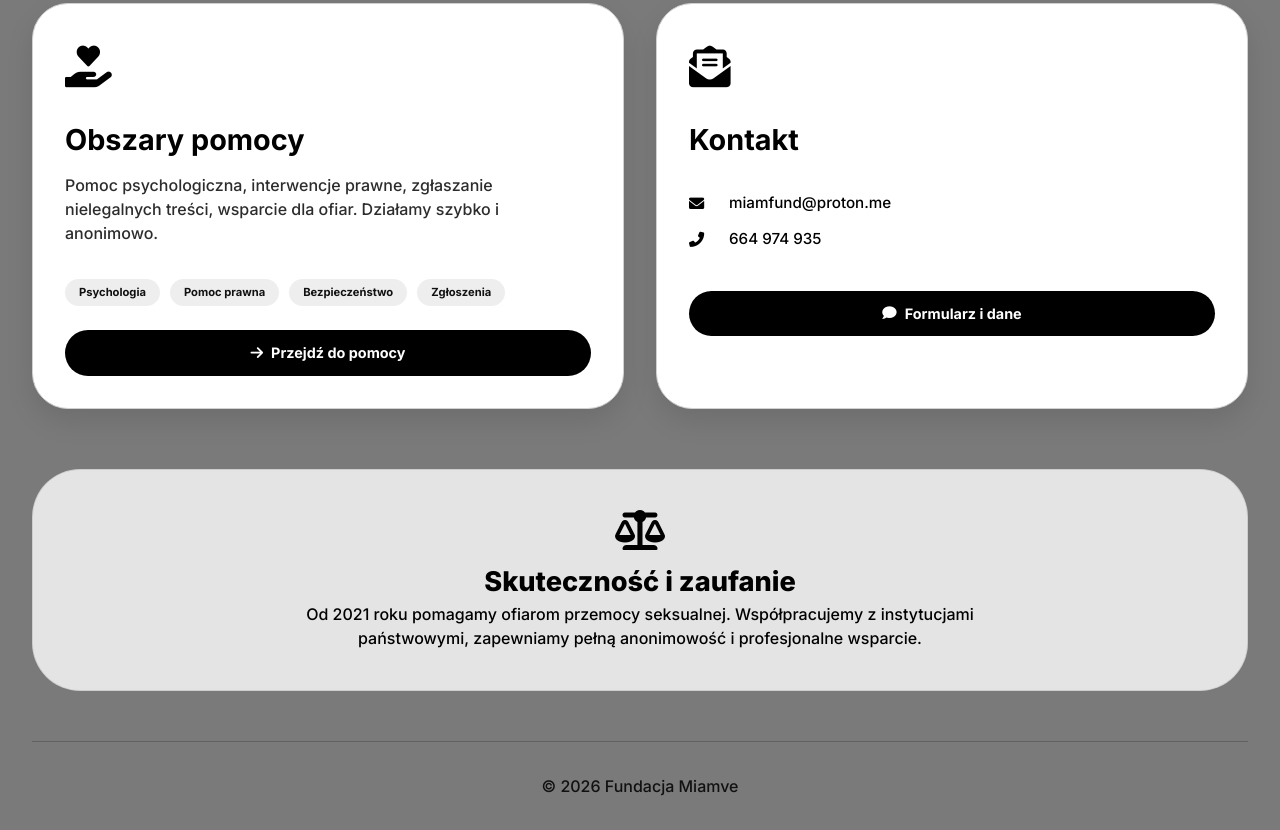
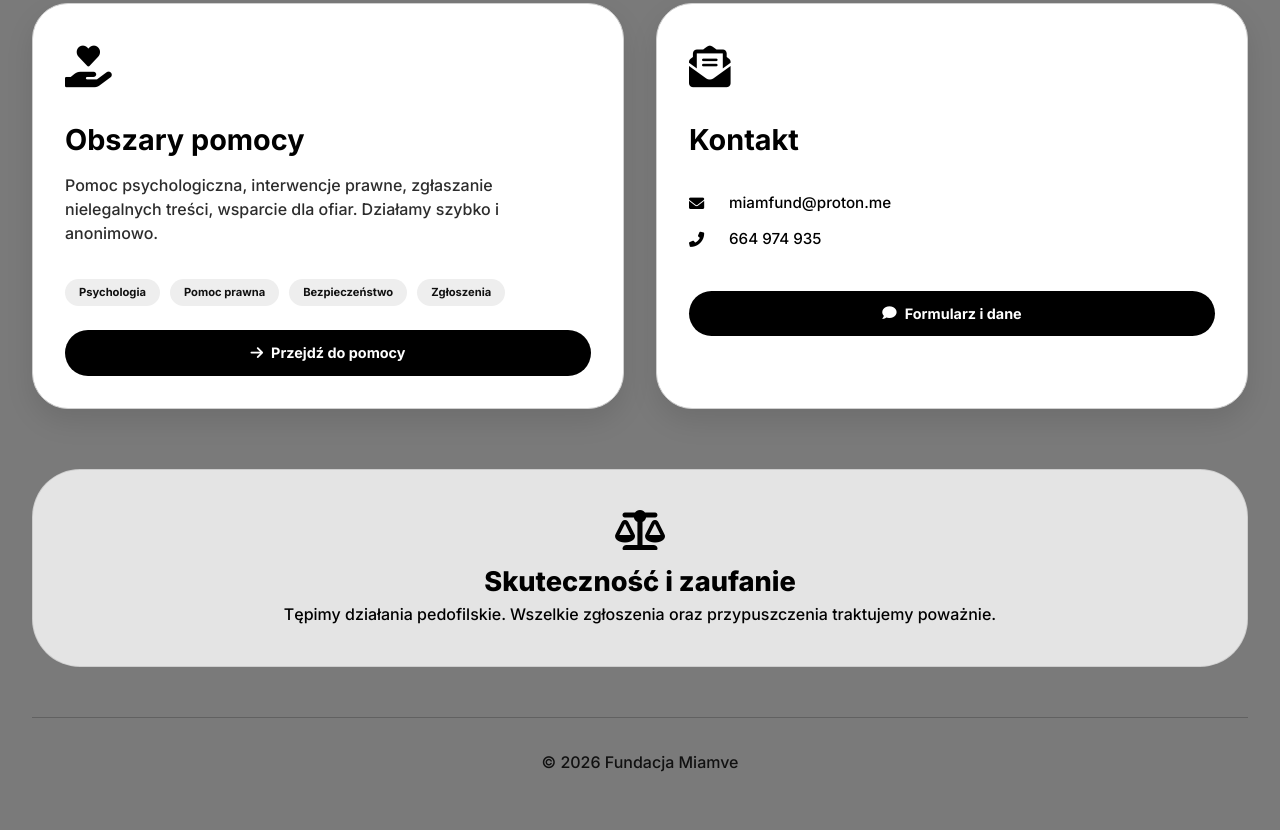
Before and after one commit to Ilonek/MiamVE-Bio, a plain HTML site: page index.html in a window 1280 px wide. Shown: the part 941-1771 px from the top of the page. After the commit the page ends 1747 px from the top, so only its background shows below. Drawn offline with Linux system fonts and the light colour scheme.

```diff
--- a/index.html
+++ b/index.html
@@ -421,7 +421,7 @@
         <div class="mission-block">
             <i class="fas fa-balance-scale" style="font-size: 2.5rem; color: #000; margin-bottom: 12px;"></i>
             <h3 style="font-weight: 800; font-size: 1.7rem;">Skuteczność i zaufanie</h3>
-            <p style="max-width: 760px; margin: 0 auto; font-weight: 500;">Od 2021 roku pomagamy ofiarom przemocy seksualnej. Współpracujemy z instytucjami państwowymi, zapewniamy pełną anonimowość i profesjonalne wsparcie.</p>
+            <p style="max-width: 760px; margin: 0 auto; font-weight: 500;">Tępimy działania pedofilskie. Wszelkie zgłoszenia oraz przypuszczenia traktujemy poważnie.</p>
         </div>
     </main>
 
```
